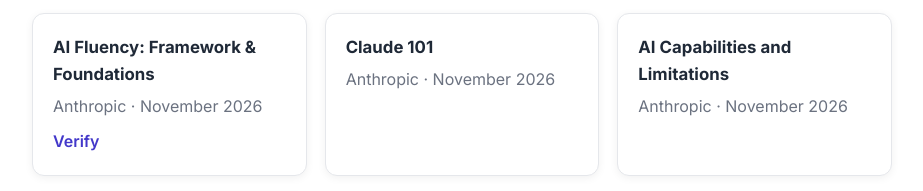
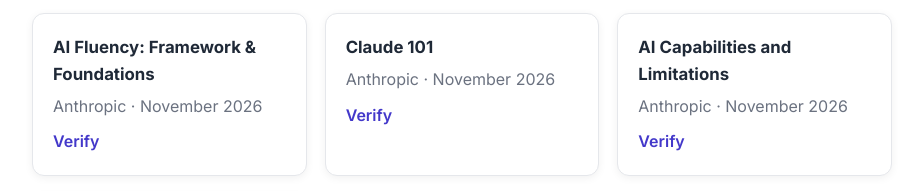
Before and after one commit to maryabadawi/maryabadawi.github.io, a plain HTML site: page index.html in a window 1280 px wide. Shown: the part 1291-1482 px from the top of the page, without its empty margins (178-1101 px from the left). Drawn offline with Linux system fonts and the light colour scheme.

Commit message:
Add Verify links for Claude 101 and AI Capabilities

```diff
--- a/index.html
+++ b/index.html
@@ -93,12 +93,12 @@
           <article class="card">
             <h3>Claude 101</h3>
             <p>Anthropic · November 2026</p>
-            <!-- TODO: add <a href="https://verify.skilljar.com/c/..." target="_blank">Verify</a> -->
+            <a href="https://verify.skilljar.com/c/uy4yc3akgbpc" target="_blank">Verify</a>
           </article>
           <article class="card">
             <h3>AI Capabilities and Limitations</h3>
             <p>Anthropic · November 2026</p>
-            <!-- TODO: add <a href="https://verify.skilljar.com/c/..." target="_blank">Verify</a> -->
+            <a href="https://verify.skilljar.com/c/44c3cbm6xkya" target="_blank">Verify</a>
           </article>
           <article class="card">
             <h3>Python</h3>
```
